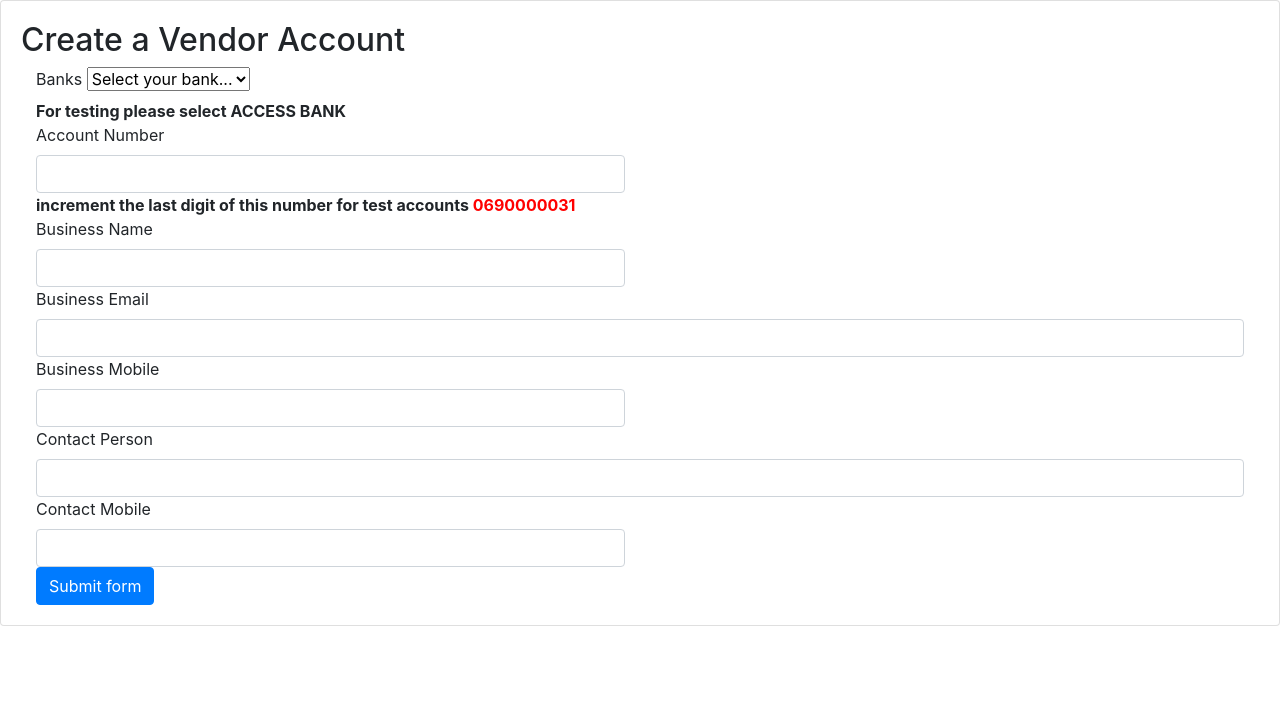
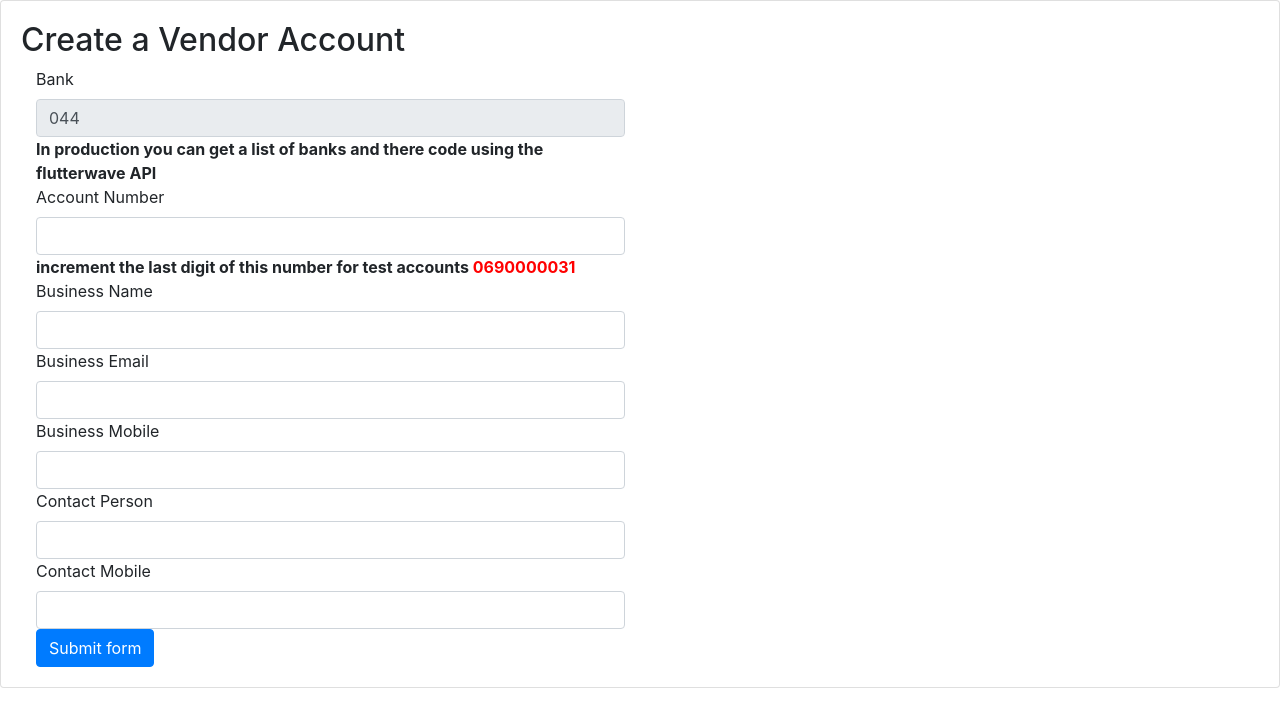
Before and after one commit to timothyakinyelu/flutterwave-payment-test, a Python web app: template src/templates/create_subaccounts.html in a window 1280 px wide. Shown: the part 56-783 px from the top of the page. Run offline with Jinja, Linux system fonts and the light colour scheme; the template is opened without the code that fills it, so the values that code supplies are empty.

Commit message:
- corrected form action - set test bank code

```diff
--- a/src/templates/create_subaccounts.html
+++ b/src/templates/create_subaccounts.html
@@ -1,7 +1,7 @@
 {% extends "layout.html" %}
 {% block content %}
     <section>
-        <form class="" method='POST' action="{{ url_for('user.payment_view') }}">
+        <form class="" method='POST' action="{{ url_for('admin.vendor_view') }}">
             {% for message in get_flashed_messages() %}
                 <div class="alert alert-warning">
                     <button type="button" class="close" data-dismiss="alert">&times;</button>
@@ -13,7 +13,7 @@
                 <div class="card-body">
                     <h2>Create a Vendor Account</h2>
 
-                    <div class="col-md-6">
+                    <!-- <div class="col-md-6">
                         <label for="inputBank" class="form-label">Banks</label>
                         <select id="inputBank" class="form-select" name="bank_code">
                             <option selected>Select your bank...</option>
@@ -23,6 +23,12 @@
                         </select>
                         </br>
                         <strong style="font-size: 1em;">For testing please select ACCESS BANK</strong>
+                    </div> -->
+                    <div class="col-md-6">
+                        <label for="inputAccount" class="form-label">Bank</label>
+                        <input type="text" class="form-control" name="bank_code" id="inputAccount" value="044" readonly>
+                        <strong>In production you can get a list of banks and there code using the flutterwave API
+                        </strong>
                     </div>
                     <div class="col-md-6">
                         <label for="inputAccount" class="form-label">Account Number</label>
@@ -34,7 +40,7 @@
                         <label for="inputBname" class="form-label">Business Name</label>
                         <input type="text" class="form-control" name="business_name" id="inputBname">
                     </div>
-                    <div class="col-12">
+                    <div class="col-md-6">
                         <label for="inputEmail" class="form-label">Business Email</label>
                         <input type="email" class="form-control" name="business_email" id="inputEmail" placeholder="">
                     </div>
@@ -42,7 +48,7 @@
                         <label for="inputBphone" class="form-label">Business Mobile</label>
                         <input type="text" class="form-control" name="business_mobile" id="inputBphone">
                     </div>
-                    <div class="col-12">
+                    <div class="col-md-6">
                         <label for="inputCperson" class="form-label">Contact Person</label>
                         <input type="text" class="form-control" name="contact_person" id="inputCperson" placeholder="">
                     </div>
```
